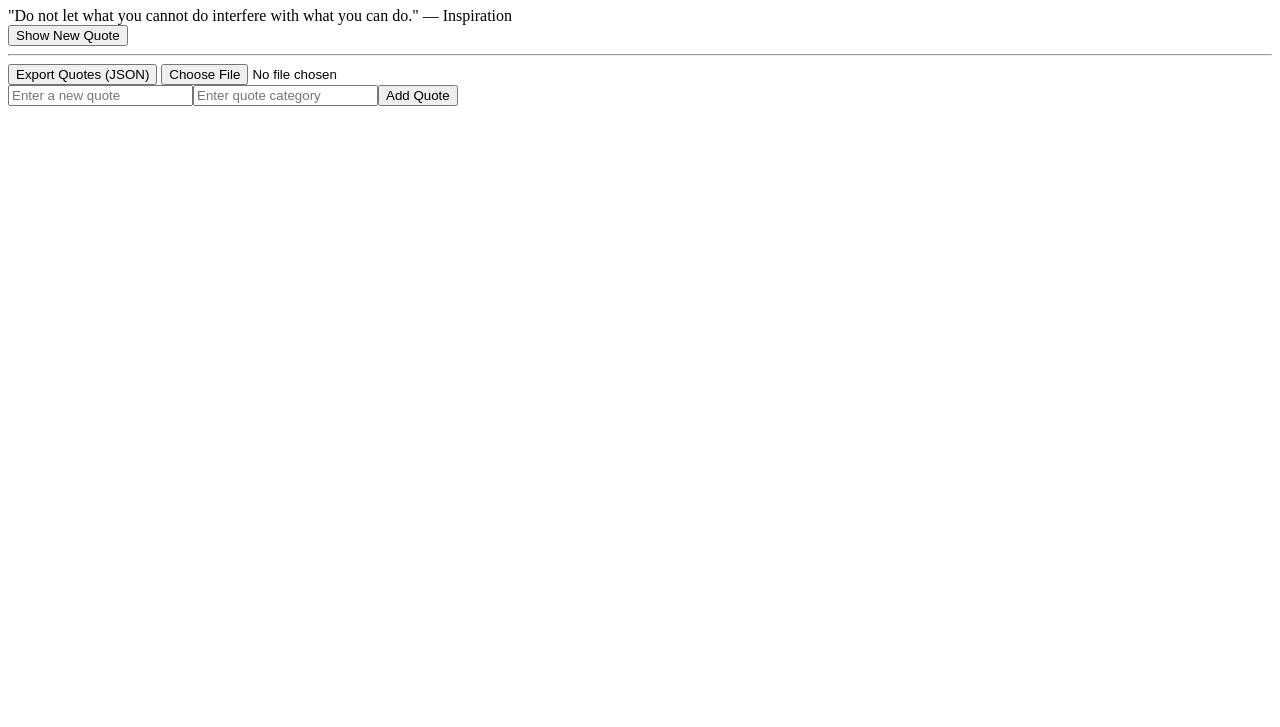
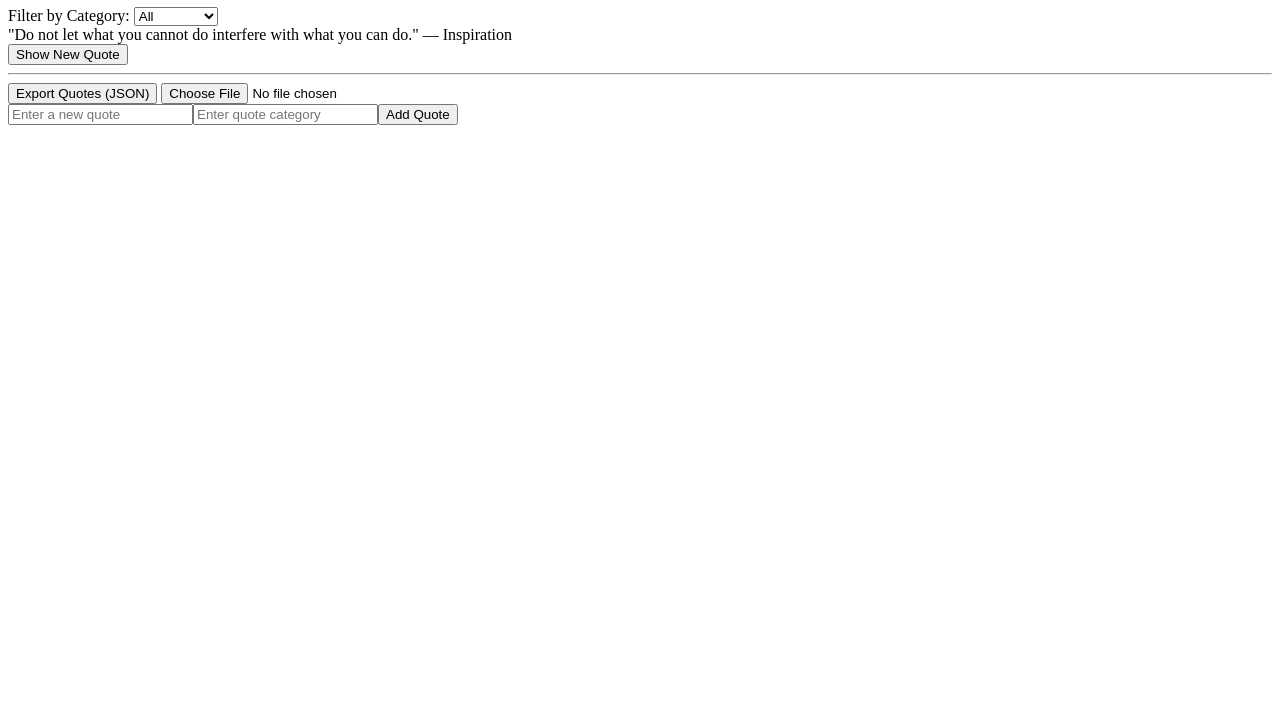
Before and after one commit to odinakagift69-dotcom/alx_fe_javascript, a plain HTML site: page dom-manipulation/index.html in a window 1280 px wide. Shown: the part 73-800 px from the top of the page. Drawn offline with Linux system fonts and the light colour scheme.

Commit message:
Add dynamic category filtering with web storage to Quote Generator

```diff
--- a/dom-manipulation/index.html
+++ b/dom-manipulation/index.html
@@ -3,17 +3,23 @@
 <head>
   <meta charset="UTF-8">
   <meta name="viewport" content="width=device-width, initial-scale=1.0">
-  <title>Dynamic Quote Generator with Web Storage</title>
+  <title>Dynamic Quote Generator with Filtering</title>
 </head>
 <body>
   <h1>Dynamic Quote Generator</h1>
+
+  <!-- Category Filter Dropdown -->
+  <label for="categoryFilter">Filter by Category:</label>
+  <select id="categoryFilter" onchange="filterQuotes()">
+    <option value="all">All Categories</option>
+  </select>
 
   <div id="quoteDisplay"></div>
   <button id="newQuote">Show New Quote</button>
 
   <hr>
 
-  <!-- Import & Export Section -->
+  <!-- JSON Import/Export -->
   <div>
     <button id="exportJson">Export Quotes (JSON)</button>
     <input type="file" id="importFile" accept=".json" onchange="importFromJsonFile(event)" />
--- a/dom-manipulation/script.js
+++ b/dom-manipulation/script.js
@@ -1,5 +1,5 @@
 // --------------------
-// Utility: Save & Load Quotes from LocalStorage
+// Load & Save Quotes from LocalStorage
 // --------------------
 function saveQuotes() {
   localStorage.setItem('quotes', JSON.stringify(quotes));
@@ -18,19 +18,31 @@ function loadQuotes() {
 }
 
 // --------------------
-// Initialize Quotes
+// Initialize Data
 // --------------------
 let quotes = loadQuotes();
-
 const quoteDisplay = document.getElementById('quoteDisplay');
 const newQuoteButton = document.getElementById('newQuote');
+const categoryFilter = document.getElementById('categoryFilter');
 
 // --------------------
-// Show Random Quote
+// Show a Random Quote (with optional filtering)
 // --------------------
 function showRandomQuote() {
-  const randomIndex = Math.floor(Math.random() * quotes.length);
-  const quote = quotes[randomIndex];
+  let filteredQuotes = quotes;
+  const selectedCategory = localStorage.getItem('selectedCategory') || 'all';
+
+  if (selectedCategory !== 'all') {
+    filteredQuotes = quotes.filter(q => q.category === selectedCategory);
+  }
+
+  if (filteredQuotes.length === 0) {
+    quoteDisplay.textContent = "No quotes available for this category.";
+    return;
+  }
+
+  const randomIndex = Math.floor(Math.random() * filteredQuotes.length);
+  const quote = filteredQuotes[randomIndex];
   quoteDisplay.textContent = `"${quote.text}" — ${quote.category}`;
 
   // Save last viewed quote in session storage
@@ -38,7 +50,7 @@ function showRandomQuote() {
 }
 
 // --------------------
-// Create Add Quote Form (Dynamic DOM Creation)
+// Create Add Quote Form Dynamically
 // --------------------
 function createAddQuoteForm() {
   const formContainer = document.createElement('div');
@@ -61,10 +73,11 @@ function createAddQuoteForm() {
     const category = inputCategory.value.trim();
     if (text && category) {
       quotes.push({ text, category });
+      saveQuotes();
+      populateCategories(); // Update dropdown dynamically
       inputText.value = '';
       inputCategory.value = '';
-      saveQuotes(); // Save to local storage
-      showRandomQuote(); // Update the displayed quote
+      showRandomQuote();
     } else {
       alert('Please enter both quote and category.');
     }
@@ -77,13 +90,40 @@ function createAddQuoteForm() {
 }
 
 // --------------------
-// JSON Export
+// Populate Categories Dropdown Dynamically
+// --------------------
+function populateCategories() {
+  const categories = ['all', ...new Set(quotes.map(q => q.category))];
+  categoryFilter.innerHTML = '';
+
+  categories.forEach(cat => {
+    const option = document.createElement('option');
+    option.value = cat;
+    option.textContent = cat.charAt(0).toUpperCase() + cat.slice(1);
+    categoryFilter.appendChild(option);
+  });
+
+  // Restore selected filter from Local Storage
+  const savedCategory = localStorage.getItem('selectedCategory') || 'all';
+  categoryFilter.value = savedCategory;
+}
+
+// --------------------
+// Filter Quotes by Category
+// --------------------
+function filterQuotes() {
+  const selectedCategory = categoryFilter.value;
+  localStorage.setItem('selectedCategory', selectedCategory);
+  showRandomQuote();
+}
+
+// --------------------
+// JSON Export / Import
 // --------------------
 document.getElementById('exportJson').addEventListener('click', function() {
   const dataStr = JSON.stringify(quotes, null, 2);
   const blob = new Blob([dataStr], { type: 'application/json' });
   const url = URL.createObjectURL(blob);
-
   const a = document.createElement('a');
   a.href = url;
   a.download = 'quotes.json';
@@ -92,9 +132,6 @@ document.getElementById('exportJson').addEventListener('click', function() {
   document.body.removeChild(a);
 });
 
-// --------------------
-// JSON Import
-// --------------------
 function importFromJsonFile(event) {
   const fileReader = new FileReader();
   fileReader.onload = function(event) {
@@ -103,6 +140,7 @@ function importFromJsonFile(event) {
       if (Array.isArray(importedQuotes)) {
         quotes.push(...importedQuotes);
         saveQuotes();
+        populateCategories();
         alert('Quotes imported successfully!');
         showRandomQuote();
       } else {
@@ -123,7 +161,9 @@ newQuoteButton.addEventListener('click', showRandomQuote);
 // --------------------
 // Initialize Page
 // --------------------
+populateCategories();
 createAddQuoteForm();
+
 const lastQuote = sessionStorage.getItem('lastViewedQuote');
 if (lastQuote) {
   const q = JSON.parse(lastQuote);
```
